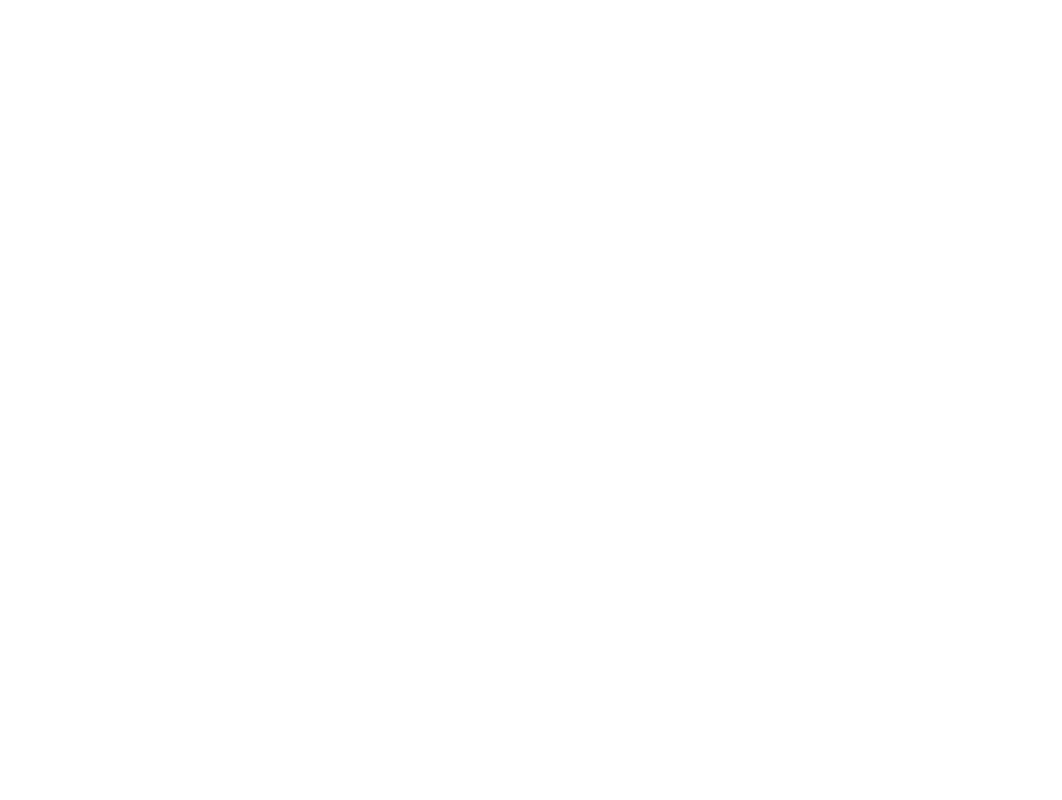
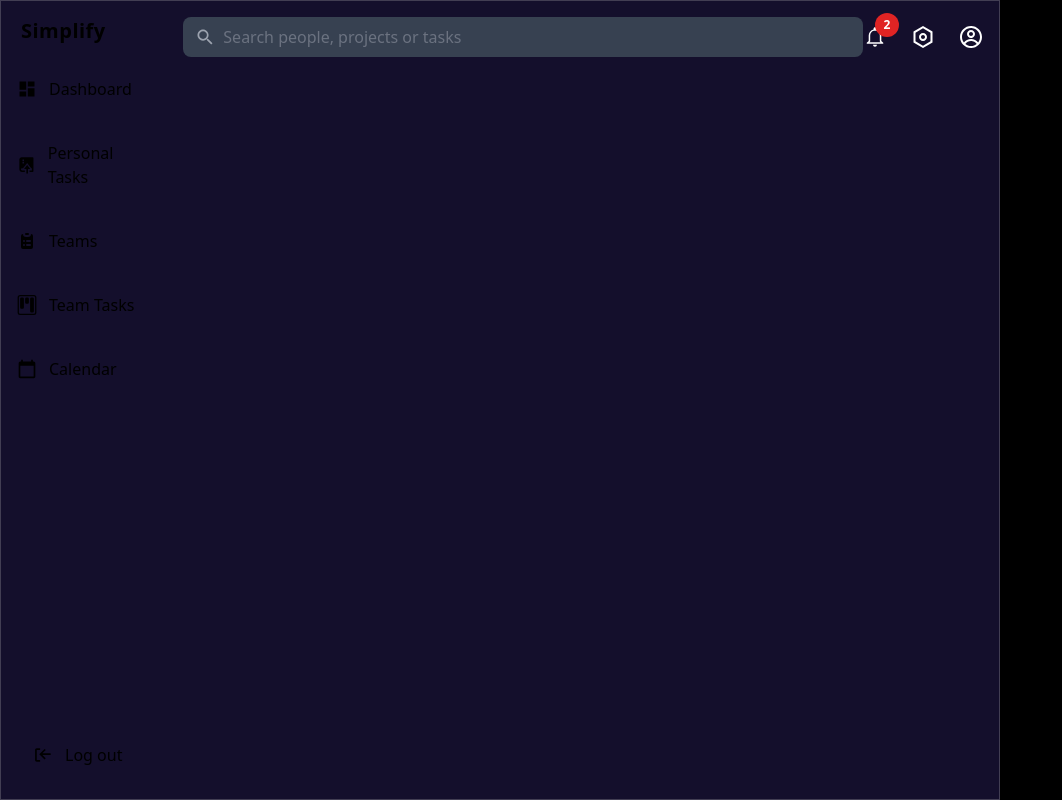
Before and after one commit to sheetalMehta7/Simplify-Frontend, a React (Vite) app: page /user in a window 1280 px wide. Before the commit this address had no page. Shown: the whole page, without its empty margins (0-1062 px from the left). Built offline with nearby package versions, Linux system fonts and the light colour scheme.

Commit message:
router updates, glass effect

```diff
--- a/src/App.tsx
+++ b/src/App.tsx
@@ -2,7 +2,7 @@
 
 function App() {
   return (
-    <div className="h-screen w-screen overflow-auto dark:bg-gray-900 bg-white">
+    <div className="h-screen w-screen overflow-auto" style={{backgroundColor: "black"}}>
       <Router />
     </div>
   )
--- /dev/null
+++ b/src/components/Card.tsx
@@ -0,0 +1,15 @@
+import React, { ReactNode } from 'react'
+
+interface CardProps {
+    children: ReactNode;
+  }
+
+const Card: React.FC<CardProps> = ({children}) => {
+  return (
+    <div className="bg-white/10 backdrop-blur-lg border border-white/20 rounded-lg shadow-lg p-6">
+        {children}
+    </div>
+  )
+}
+
+export default Card
--- a/src/index.css
+++ b/src/index.css
@@ -12,6 +12,14 @@
     opacity: 1;
     transform: scale(1);
   }
+}
+
+.db-bg {
+  background: rgba(34, 26, 74, 0.6);
+  box-shadow: 0 4px 30px rgba(0, 0, 0, 0.1);
+  backdrop-filter: blur(10px);
+  -webkit-backdrop-filter: blur(10px);
+  border: 1px solid rgba(173, 173, 173, 0.3);
 }
 
 .animate-modal {
--- a/src/layout/DashboardLayout.tsx
+++ b/src/layout/DashboardLayout.tsx
@@ -1,24 +1,17 @@
 import React from 'react'
+import { Outlet } from 'react-router-dom';
 import { SidebarNav } from '../layout/SidebarNav'
 import { TopNav } from '../layout/TopNav'
 
-interface DashboardLayoutProps {
-  children: React.ReactNode
-  onTabSelect: (tab: string) => void
-}
-
-const DashboardLayout: React.FC<DashboardLayoutProps> = ({
-  children,
-  onTabSelect,
-}) => {
+const DashboardLayout = () => {
   return (
-    <div className="grid grid-cols-12 h-screen">
+    <div className="grid h-screen grid-cols-12 db-bg" style={{width: '1000px'}}>
       <div className="col-span-2">
-        <SidebarNav onTabSelect={onTabSelect} />
+        <SidebarNav />
       </div>
-      <div className="col-span-10 bg-gray-900 text-white flex flex-col">
+      <div className="col-span-10 flex flex-col text-white">
         <TopNav />
-        <main className="flex-1 p-4">{children}</main>
+        <Outlet />
       </div>
     </div>
   )
--- a/src/layout/Router.tsx
+++ b/src/layout/Router.tsx
@@ -1,13 +1,22 @@
 import { BrowserRouter, Routes, Route } from 'react-router-dom'
 import { Home } from '../pages/Home'
 import Dashboard from '../pages/Dashboard'
+import Teams from '../pages/Teams'
+import TeamTasks from '../pages/TeamTasks'
+import PersonalTasks from '../pages/PersonalTasks'
+import DashboardLayout from './DashboardLayout'
 
 const AppRouter = () => {
   return (
     <>
       <Routes>
-        <Route path="/" element={<Home />} />
-        <Route path="/dashboard" element={<Dashboard />} />
+        <Route index path="/" element={<Home />} />
+        <Route path="/user" element={<DashboardLayout />}>
+          <Route path="dashboard" element={<Dashboard />} />
+          <Route path="personal-tasks" element={<PersonalTasks />} />
+          <Route path="team-tasks" element={<TeamTasks />} />
+          <Route path="teams" element={<Teams />} />
+        </Route>
       </Routes>
     </>
   )
--- a/src/layout/SidebarNav.tsx
+++ b/src/layout/SidebarNav.tsx
@@ -1,103 +1,56 @@
-import React from 'react'
-import { MdDashboard, MdCalendarToday } from 'react-icons/md'
-import { HiClipboardList } from 'react-icons/hi'
-import { RiGitRepositoryCommitsFill } from 'react-icons/ri'
-import { BsKanban, BsFillBarChartLineFill, BsClock } from 'react-icons/bs'
-import { AiOutlineMail } from 'react-icons/ai'
-import { CgLogOut } from 'react-icons/cg'
+import React from 'react';
+import { MdDashboard, MdCalendarToday } from 'react-icons/md';
+import { HiClipboardList } from 'react-icons/hi';
+import { RiGitRepositoryCommitsFill } from 'react-icons/ri';
+import { BsKanban } from 'react-icons/bs';
+import { CgLogOut } from 'react-icons/cg';
+import { NavLink, useNavigate } from 'react-router-dom';
 
-interface SidebarNavProps {
-  onTabSelect: (tab: string) => void
-}
+export const SidebarNav = () => {
+  const navigate = useNavigate();
+  const navItems = [
+    { path: '/user/dashboard', label: 'Dashboard', icon: <MdDashboard className="mr-3 text-xl" /> },
+    { path: '/user/personal-tasks', label: 'Personal Tasks', icon: <RiGitRepositoryCommitsFill className="mr-3 text-xl" /> },
+    { path: '/user/teams', label: 'Teams', icon: <HiClipboardList className="mr-3 text-xl" /> },
+    { path: '/user/team-tasks', label: 'Team Tasks', icon: <BsKanban className="mr-3 text-xl" /> },
+    { path: '/user/calendar', label: 'Calendar', icon: <MdCalendarToday className="mr-3 text-xl" /> }
+  ];
 
-export const SidebarNav: React.FC<SidebarNavProps> = ({ onTabSelect }) => {
+  const activeClassName = "bg-gray-700";
+
   return (
-    <aside className="h-full bg-gray-800 text-white flex flex-col">
+    <aside className="h-full flex flex-col">
       <div className="p-4">
         <h1 className="text-xl font-bold tracking-wide pl-1">Simplify</h1>
       </div>
       <nav className="flex-1">
         <ul className="space-y-2">
-          <li>
-            <button
-              onClick={() => onTabSelect('Dashboard')}
-              className="flex items-center p-4 hover:bg-gray-700 rounded-lg w-full text-left"
-            >
-              <MdDashboard className="mr-3 text-xl" />
-              Dashboard
-            </button>
-          </li>
-          <li>
-            <button
-              onClick={() => onTabSelect('Issues')}
-              className="flex items-center p-4 hover:bg-gray-700 rounded-lg w-full text-left"
-            >
-              <RiGitRepositoryCommitsFill className="mr-3 text-xl" />
-              Issues
-            </button>
-          </li>
-          <li>
-            <button
-              onClick={() => onTabSelect('Boards')}
-              className="flex items-center p-4 hover:bg-gray-700 rounded-lg w-full text-left"
-            >
-              <BsKanban className="mr-3 text-xl" />
-              Boards
-            </button>
-          </li>
-          <li>
-            <button
-              onClick={() => onTabSelect('Calendar')}
-              className="flex items-center p-4 hover:bg-gray-700 rounded-lg w-full text-left"
-            >
-              <MdCalendarToday className="mr-3 text-xl" />
-              Calendar
-            </button>
-          </li>
-          <li>
-            <button
-              onClick={() => onTabSelect('Projects')}
-              className="flex items-center p-4 hover:bg-gray-700 rounded-lg w-full text-left"
-            >
-              <HiClipboardList className="mr-3 text-xl" />
-              Projects
-            </button>
-          </li>
-          <li>
-            <button
-              onClick={() => onTabSelect('Development')}
-              className="flex items-center p-4 hover:bg-gray-700 rounded-lg w-full text-left"
-            >
-              <BsFillBarChartLineFill className="mr-3 text-xl" />
-              Development
-            </button>
-          </li>
-          <li>
-            <button
-              onClick={() => onTabSelect('Marketing')}
-              className="flex items-center p-4 hover:bg-gray-700 rounded-lg w-full text-left"
-            >
-              <AiOutlineMail className="mr-3 text-xl" />
-              Marketing
-            </button>
-          </li>
-          <li>
-            <button
-              onClick={() => onTabSelect('Sales')}
-              className="flex items-center p-4 hover:bg-gray-700 rounded-lg w-full text-left"
-            >
-              <BsClock className="mr-3 text-xl" />
-              Sales
-            </button>
-          </li>
+          {navItems.map((item) => (
+            <li key={item.path}>
+              <NavLink
+                to={item.path}
+                className={({ isActive }) =>
+                  `flex items-center p-4 rounded-lg w-full text-left hover:bg-gray-700 ${
+                    isActive ? activeClassName : ""
+                  }`
+                }
+              >
+                {item.icon}
+                {item.label}
+              </NavLink>
+            </li>
+          ))}
         </ul>
       </nav>
       <div className="p-4">
-        <button className="flex items-center p-4 hover:bg-gray-700 rounded-lg w-full text-left">
+        <button
+          onClick={() => navigate('/logout')}
+          className="flex items-center p-4 hover:bg-gray-700 rounded-lg w-full text-left"
+        >
           <CgLogOut className="mr-3 text-xl" />
           Log out
         </button>
       </div>
     </aside>
-  )
-}
+  );
+};
--- a/src/layout/TopNav.tsx
+++ b/src/layout/TopNav.tsx
@@ -46,7 +46,7 @@
   }, [])
 
   return (
-    <div className="relative flex items-center justify-between bg-gray-800 text-white p-4">
+    <div className="relative flex items-center justify-between p-4">
       <div className="flex items-center w-full max-w-4xl relative">
         <span className="absolute inset-y-0 left-0 pl-3 flex items-center pointer-events-none">
           <IoMdSearch className="text-gray-400 text-xl" />
--- a/src/pages/Dashboard.tsx
+++ b/src/pages/Dashboard.tsx
@@ -1,71 +1,8 @@
-// src/pages/Dashboard.tsx
+import React from 'react'
 
-import React, { useState } from 'react'
-import DashboardLayout from '../layout/DashboardLayout'
-import { DashboardTabs } from '../components/DashboardTabs'
-import { TaskBoard } from '../components/TaskBoard'
-import CalendarComponent from '../components/Calendar'
-
-interface Task {
-  id: number
-  title: string
-  date: Date
-}
-
-const sampleTasks: Task[] = [
-  { id: 1, title: 'Task 1', date: new Date() },
-  {
-    id: 2,
-    title: 'Task 2',
-    date: new Date(new Date().setDate(new Date().getDate() + 1)),
-  },
-]
-
-const Dashboard: React.FC = () => {
-  const [activeTab, setActiveTab] = useState('Dashboard')
-  const [activeSubTab, setActiveSubTab] = useState('My Tasks')
-
-  const handleTabSelect = (tab: string) => {
-    setActiveTab(tab)
-    // Reset sub-tab when switching to a different main tab
-    if (tab !== 'Dashboard') {
-      setActiveSubTab('My Tasks')
-    }
-  }
-
-  const handleSubTabSelect = (subTab: string) => {
-    setActiveSubTab(subTab)
-  }
-
+const Dashboard = () => {
   return (
-    <DashboardLayout onTabSelect={handleTabSelect}>
-      <div>
-        {activeTab === 'Dashboard' && (
-          <>
-            <DashboardTabs
-              setActiveTab={handleSubTabSelect}
-              activeTab={activeSubTab}
-            />
-            <div>
-              {activeSubTab === 'My Tasks' && <TaskBoard />}
-              {activeSubTab === 'Recent' && <div>Recent content goes here</div>}
-              {activeSubTab === 'Projects' && (
-                <div>Projects content goes here</div>
-              )}
-            </div>
-          </>
-        )}
-        {activeTab === 'Issues' && <div>Issues content goes here</div>}
-        {activeTab === 'Boards' && <div>Boards content goes here</div>}
-        {activeTab === 'Calendar' && <CalendarComponent tasks={sampleTasks} />}
-        {activeTab === 'Projects' && <div>Projects content goes here</div>}
-        {activeTab === 'Development' && (
-          <div>Development content goes here</div>
-        )}
-        {activeTab === 'Marketing' && <div>Marketing content goes here</div>}
-        {activeTab === 'Sales' && <div>Sales content goes here</div>}
-      </div>
-    </DashboardLayout>
+    <div>Dashboard</div>
   )
 }
 
--- /dev/null
+++ b/src/pages/PersonalTasks.tsx
@@ -0,0 +1,12 @@
+import React from 'react'
+
+const PersonalTasks = () => {
+  return (
+    <div>
+
+
+    </div>
+  )
+}
+
+export default PersonalTasks
--- /dev/null
+++ b/src/pages/TeamTasks.tsx
@@ -0,0 +1,9 @@
+import React from 'react'
+
+const TeamTasks = () => {
+  return (
+    <div>TeamTasks</div>
+  )
+}
+
+export default TeamTasks
--- /dev/null
+++ b/src/pages/Teams.tsx
@@ -0,0 +1,9 @@
+import React from 'react'
+
+const Teams = () => {
+  return (
+    <div>Teams</div>
+  )
+}
+
+export default Teams
```
